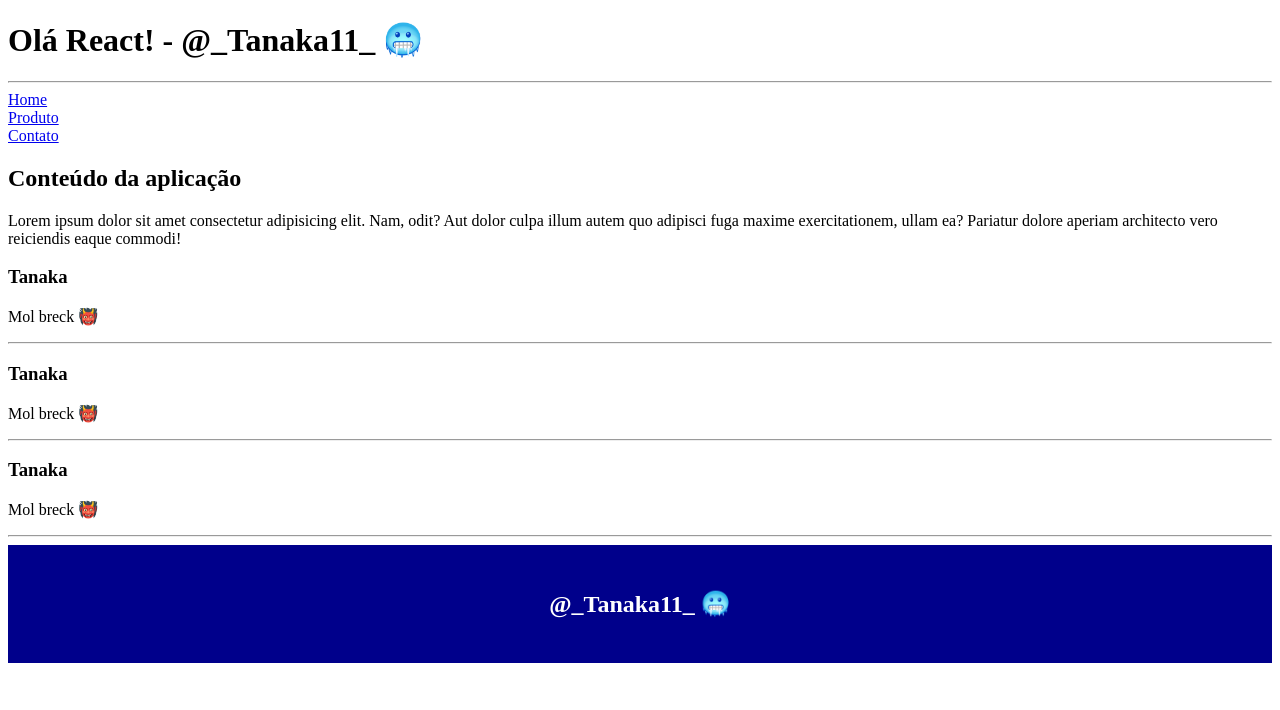
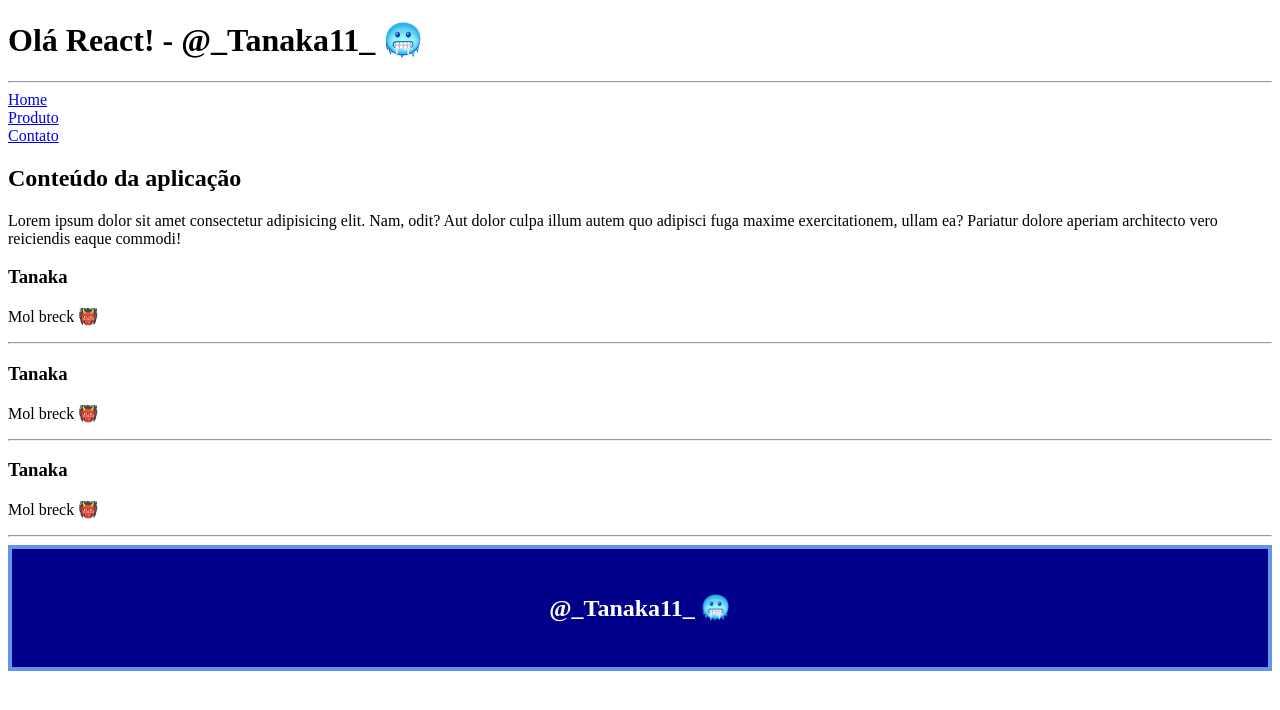
Before and after one commit to tanaka-11/react-fundamentos, a React (Vite) app: page / in a window 1280 px wide. Shown: the top 710 px of the page. Built offline with nearby package versions, Linux system fonts and the light colour scheme.

Commit message:
Exemplos de css com js

```diff
--- a/src/components/Rodape.jsx
+++ b/src/components/Rodape.jsx
@@ -1,16 +1,21 @@
 function Rodape() {
+  const exemploEstilos = {
+    textAlign: "center",
+    backgroundColor: "darkblue",
+    color: "white",
+    padding: "2%",
+    border: "solid 4px cornflowerblue",
+  };
+
   return (
     <>
-      {/* 1º par de chaves representa que é um elemento js e o 2º para a tratativa de CSS inline */}
-      <footer
-        style={{
-          textAlign: "center",
-          backgroundColor: "darkblue",
-          color: "white",
-          padding: "2%",
-        }}
-      >
-        <h2>@_Tanaka11_ 🥶</h2>
+      {/* Versão direta:
+       Utilizamos uma constante com os dados do CSS*/}
+      <footer style={exemploEstilos}>
+        {/* Versão inline:
+       1º par de chaves representa que é um elemento JS e o 2º é do objeto para a tratativa de CSS inline
+      */}
+        <h2 style={{ textAlign: "center" }}>@_Tanaka11_ 🥶</h2>
       </footer>
     </>
   );
```
